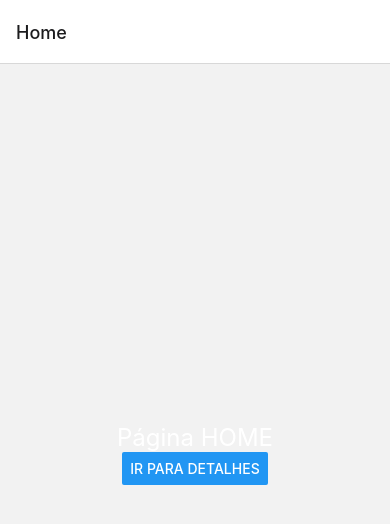
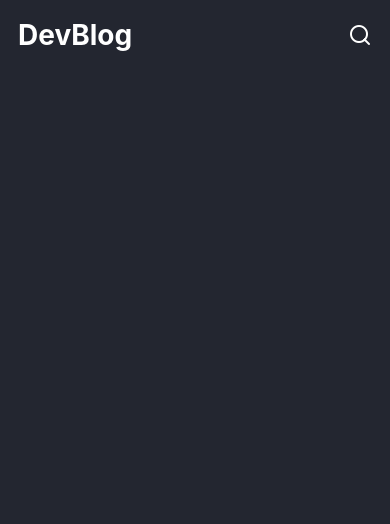
Before and after one commit to theluksteixeira/blog, a React Native app: screen /Home in a window 390 px wide. Shown: the top 524 px of the page. Built offline with nearby package versions, Linux system fonts and the light colour scheme.

Commit message:
treinamento

```diff
--- a/src/pages/Home/index.js
+++ b/src/pages/Home/index.js
@@ -1,26 +1,41 @@
-import { View, Text, StyleSheet, Button } from "react-native";
 import React from "react";
+import { View, Text, StyleSheet, Button, SafeAreaView, TouchableOpacity } from "react-native";
+
 import { useNavigation } from "@react-navigation/native";
+import { Feather } from "@expo/vector-icons";
 
 export default function Home() {
-    const navigation = useNavigation();
+    // const navigation = useNavigation();
 
     return (
-        <View style={styles.container}>
-            <Text style={styles.title}>Página HOME</Text>
-            <Button title="Ir para detalhes" onPress={() => navigation.navigate("Detail")}></Button>
-        </View>
+        <SafeAreaView style={styles.container}>
+            <View style={styles.header}>
+                <Text style={styles.name}>DevBlog</Text>
+
+                <TouchableOpacity>
+                    <Feather name="search" size={24} color="#FFF" />
+                </TouchableOpacity>
+            </View>
+        </SafeAreaView>
     );
 }
 
 const styles = StyleSheet.create({
     container: {
         flex: 1,
+        backgroundColor: "#232630",
+    },
+    header: {
+        flexDirection: "row",
         alignItems: "center",
-        justifyContent: "center",
+        justifyContent: "space-between",
+        marginHorizontal: 18,
+        marginTop: 18,
+        marginBottom: 24,
     },
-    title: {
-        color: "#fff",
-        fontSize: 24,
+    name: {
+        fontSize: 28,
+        color: "#FFF",
+        fontWeight: "bold",
     },
 });
--- a/src/routers.js
+++ b/src/routers.js
@@ -10,8 +10,12 @@ const Stack = createNativeStackNavigator();
 function Routes() {
     return (
         <Stack.Navigator>
-            <Stack.Screen name="Home" component={Home}></Stack.Screen>
-            <Stack.Screen name="Datail" component={Detail}></Stack.Screen>
+            <Stack.Screen name="Home" component={Home} options={{ headerShown: false }}></Stack.Screen>
+            <Stack.Screen
+                name="Datail"
+                component={Detail}
+                options={{ title: "Detalhes", headerTintColor: "#fff", headerStyle: { backgroundColor: "#232630" } }}
+            ></Stack.Screen>
             <Stack.Screen name="Category" component={CategoryPosts}></Stack.Screen>
             <Stack.Screen name="Search" component={Search}></Stack.Screen>
         </Stack.Navigator>
```
